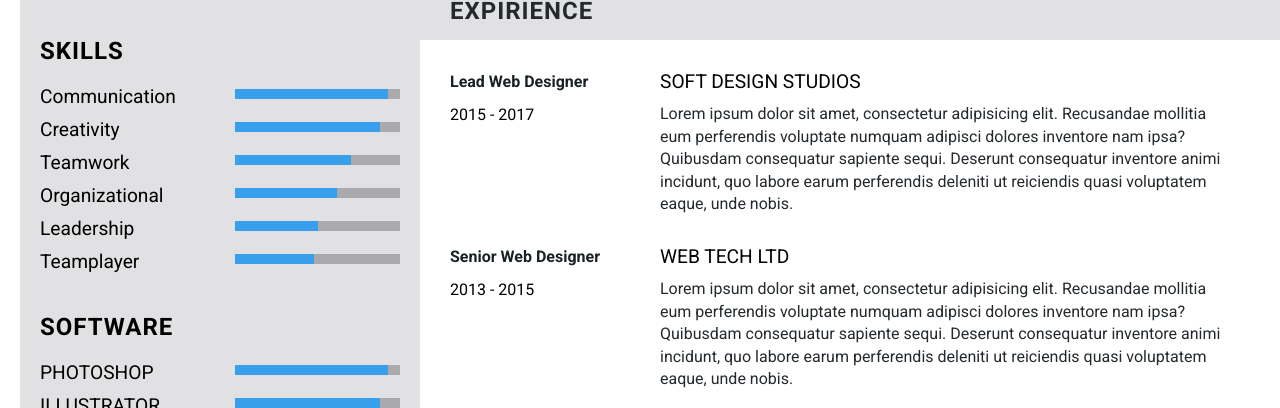
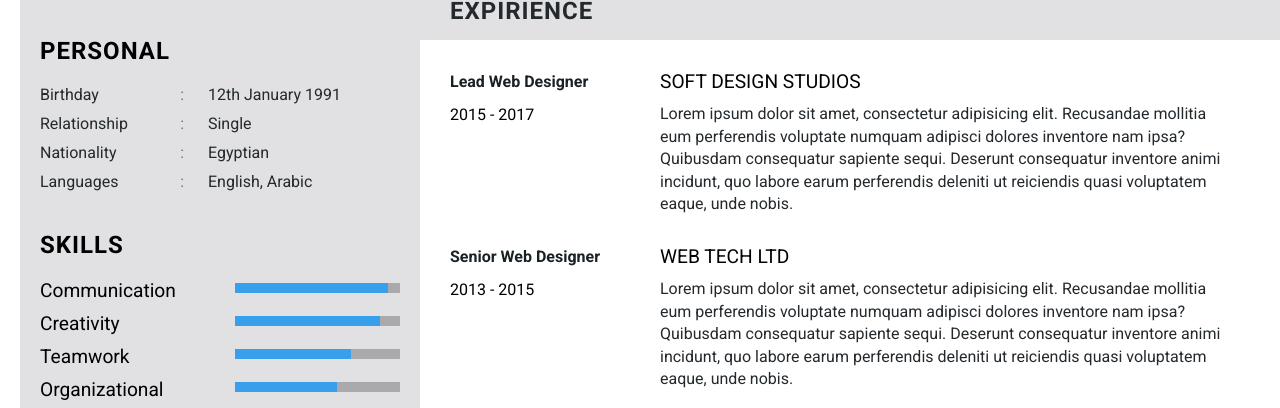
Before and after one commit to nhamuliak/Cluster-CV, a plain HTML site: page index.html in a window 1280 px wide. Shown: the part 357-765 px from the top of the page. Drawn offline with Linux system fonts and the light colour scheme.

Commit message:
Added personal info section

```diff
--- a/index.html
+++ b/index.html
@@ -35,6 +35,26 @@
                 </div>
             </div>
             <div class="cv-info">
+                <div class="aside-info">
+                    <h2 class="aside-title">Personal</h2>
+                    <div class="personal">
+                        <span class="label">Birthday</span>
+                        <span>12th January 1991</span>
+                    </div>
+                    <div class="personal">
+                        <span class="label">Relationship</span>
+                        <span>Single</span>
+                    </div>
+                    <div class="personal">
+                        <span class="label">Nationality</span>
+                        <span>Egyptian</span>
+                    </div>
+                    <div class="personal">
+                        <span class="label">Languages</span>
+                        <span>English, Arabic</span>
+                    </div>
+                </div>
+
                 <div class="aside-info">
                     <h2 class="aside-title">Skills</h2>
                     <div class="skill">
@@ -139,6 +159,7 @@
                     </div>
                 </div>
             </div>
+
         </aside>
         <div class="cv-container">
             <header class="header">
--- a/main.css
+++ b/main.css
@@ -91,11 +91,21 @@ body {
 }
 
 .personal {
-    margin: 20px 0;
+    margin: 10px 0;
+    color: var(--text-color);
+    clear: both;
 }
 
-.personal .title {
-    text-transform: uppercase;
+.personal .label {
+    display: inline-block;
+    width: 40%;
+    margin-right: 20px;
+}
+
+.personal .label::after {
+    content: ':';
+    color: #757577;
+    float: right;
 }
 
 .aside-info {
```
